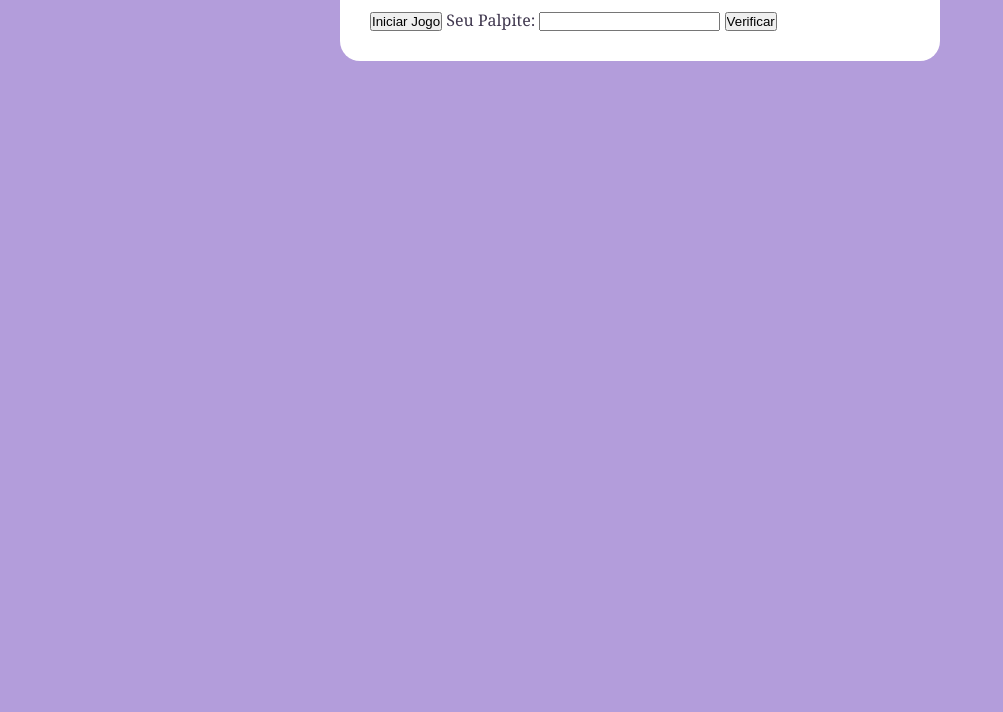
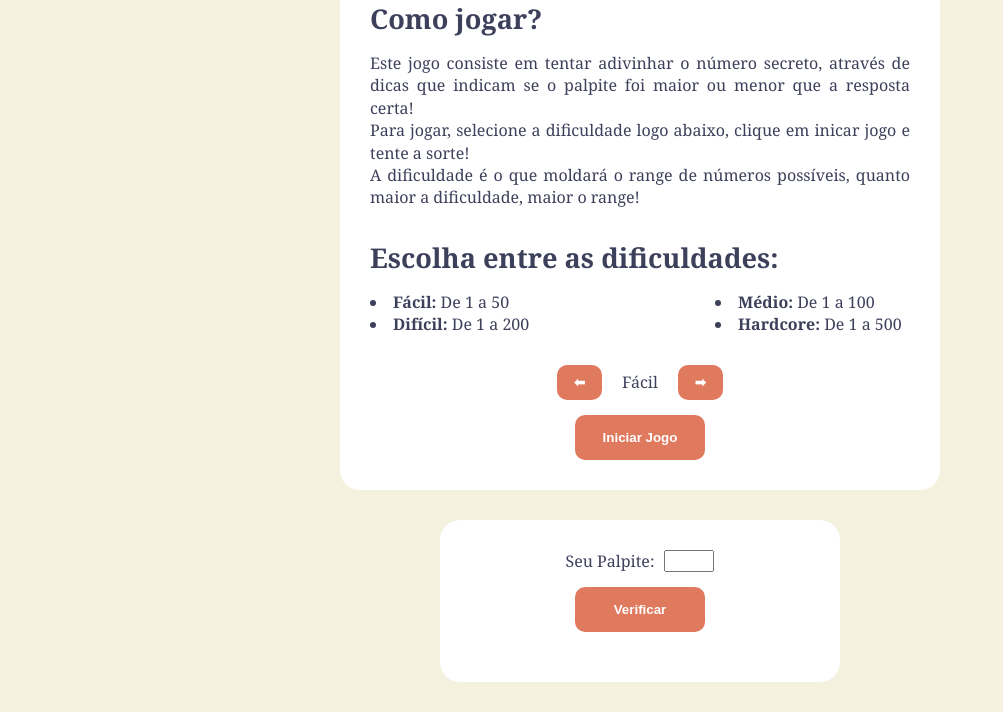
Before and after one commit to brighente/curso-js-remake, a plain HTML site: page Free/index.html in a window 1280 px wide. Shown: the part 119-831 px from the top of the page, without its empty margins (0-1003 px from the left). Before the commit the page ends 800 px from the top, so only its background shows below. Drawn offline with Linux system fonts and the light colour scheme.

Commit message:
Finalizei meu jogo de numeros

```diff
--- a/Free/index.html
+++ b/Free/index.html
@@ -8,25 +8,53 @@
 </head>
 <body>
     <h1>Adivinhe o Número</h1>
+    <section class="container">
+        <h2>Como jogar?</h2>
 
-    <section id="intro-container">
-        <h2>Como jogar?</h2>
-        <p>
-            <!-- Este jogo consiste em tentar adivinhar o número secreto, através de dicas que indicam se o palpite foi maior ou menor que a resposta certa! -->
-             Escolha entre as dificuldades:
-        </p>
+        <section class="intro-text">
+            <p>
+                Este jogo consiste em tentar adivinhar o número secreto, através de dicas que indicam se o palpite foi maior ou menor que a resposta certa!
+            </p>
+            <p>
+                Para jogar, selecione a dificuldade logo abaixo, clique em inicar jogo e tente a sorte!
+                <br>
+                A dificuldade é o que moldará o range de números possíveis, quanto maior a dificuldade, maior o range!
+            </p>
+        </section>
+
+        <section class="dificuldades-list">
+            <h2>Escolha entre as dificuldades:</h2>
+            <ul>
+                <li><b>Fácil:</b> De 1 a 50</li>
+                <li><b>Médio:</b> De 1 a 100</li>
+                <li><b>Difícil:</b> De 1 a 200</li>
+                <li><b>Hardcore:</b> De 1 a 500</li>
+            </ul>
+        </section>
+
+        <section class="seletor-dificuldades">
+            <button class="carrossel-button" onclick="escolherDificuldade(-1)">⬅</button>
+            <div><p id="dificuldade">Fácil</p></div>
+            <button class="carrossel-button" onclick="escolherDificuldade(1)">➡</button>
+        </section>
+
+        <section class="center-botao">
+            <input type="button" value="Iniciar Jogo" onclick="iniciar()" class="action-button">
+        </section>
+
     </section>
 
-    <section id="game-container">
-        <input type="button" value="Iniciar Jogo" onclick="iniciar()">
-        <label for="number">Seu Palpite: </label>
-        <input type="number" name="number" id="number">
+    <section class="palpites-container">
 
-        <input type="button" value="Verificar" onclick="verificar()">
+        <section class="palpites-content">
+            <label for="number">Seu Palpite: </label>
+            <input type="number" name="number" id="number" class="input-number">
+        </section>
 
-        <div id="infos">
+        <section class="center-botao">
+            <input type="button" value="Verificar" onclick="verificar()" class="action-button">
+        </section>
 
-        </div>
         <div id="res">
 
         </div>
--- a/Free/script.js
+++ b/Free/script.js
@@ -1,30 +1,60 @@
-let num = document.querySelector('input#number')
-let palpites = []
-let res = document.getElementById('res')
-let numSecreto;
+let num = document.querySelector('input#number');
+let res = document.getElementById('res');
+let palpites = [];
+let numSecreto = 0;
+let tentativas = 0;
 
-function iniciar(){
-    numSecreto = Math.floor(Math.random() * 50) + 1
+let indiceDificuldade = [50, 100, 200, 500];
+let vetDificuldades = ["Fácil", "Médio", "Difícil", "Hardcore"];
+let indexAtual = 0;
+let dificuldade = document.getElementById('dificuldade');
+
+
+function escolherDificuldade(direcao){
+    indexAtual += direcao;
+    if(indexAtual < 0){
+        indexAtual = vetDificuldades.length - 1;
+    }
+    if(indexAtual >= vetDificuldades.length){
+        indexAtual = 0;
+    }
+
+    dificuldade.innerText = vetDificuldades[indexAtual];
+
 }
 
 
+
+function iniciar(){
+    numSecreto = Math.floor(Math.random() * indiceDificuldade[indexAtual]) + 1;
+    palpites = [];
+    res.innerHTML = `Jogo <strong>Iniciado!</strong> Arrisque um palpite!`
+}
+
 function verificar(){
     let number = Number(num.value)
-    if(number < 0 || number > 100 || palpites.indexOf(number) != -1){
+    if(numSecreto == 0){
+        res.innerHTML = `<strong>[ERRO]</strong> Inicie o Jogo antes de palpitar um valor!`
+
+    } else if(number <= 0 || number > indiceDificuldade[indexAtual]){
         res.innerHTML = `Palpite<strong> INVÁLIDO!!</strong> Número fora do range estipulado!`
+    } else if(palpites.indexOf(number) != -1){
+        res.innerHTML = `Número <strong>REPETIDO!</strong> Tente novamente.`
+
+
     } else {
-        palpites.push(Number(number))
-        num.value = ''
-        num.focus()
-        for(let pos in palpites){
-            if(palpites[pos] > numSecreto){
-                res.innerHTML = `Palpite<strong> MAIOR </strong>que o número secreto!`
-            } else if(palpites[pos] < numSecreto){
-                res.innerHTML = `Palpite<strong> MENOR </strong>que o número secreto!`
-            } else {
-                res.innerHTML = `<strong>PARABÉNS!!</strong> Você descobriu o número secreto!`
-                res.innerHTML += `Para jogar novamente, clique no botão <strong>INICIAR JOGO</strong>!`
-            }
+        palpites.push(Number(number));
+        num.value = '';
+        num.focus();
+        tentativas++;
+
+        if(number > numSecreto){
+            res.innerHTML = `Palpite<strong> MAIOR </strong>que o número secreto!`
+        } else if(number < numSecreto){
+            res.innerHTML = `Palpite<strong> MENOR </strong>que o número secreto!`
+        } else {
+            res.innerHTML = `<p><strong>PARABÉNS!!</strong> Você descobriu o número secreto em <strong>${tentativas} tentativas!</strong> </p>`
+            res.innerHTML += `<p>Para jogar novamente, clique no botão <strong>INICIAR JOGO</strong>!</p>`
         }
     }
 
--- a/Free/style.css
+++ b/Free/style.css
@@ -4,18 +4,139 @@
     box-sizing: border-box;
 }
 
-/* #6EC6CA */
+/* Maneira de remover os spinners (Setinhas dentro do campo input) */
+
+input[type=number] {
+    -moz-appearance: textfield;
+}
+input[type=number]::-webkit-inner-spin-button,
+input[type=number]::-webkit-outer-spin-button {
+    -webkit-appearance: none;
+    margin: 0;
+}
+
+
+
 
 body{
-    background-color: #B39DDB;
-    color: #40384f;
+    background-color: #f4f1de;
+    color: #3d405b;
     font-family: Georgia, 'Times New Roman', Times, serif;
+    margin: auto;
 }
 
-#game-container{
-    background-color: white;
+h1{
+    text-align: center;
+    font-size: 2.7em;
+    padding: 15px;
+}
+
+/* Primeiro container do Site */
+
+.container{
     width: 600px;
-    border-radius: 20px;
     padding: 30px;
     margin: auto;
+    border-radius: 20px;
+    background-color: white;
+    margin-bottom: 30px;
+    list-style-position: inside;
 }
+
+.container h2{
+    padding-bottom: 15px;
+    font-size: 1.7em;
+}
+
+.intro-text{
+    background-color: white;
+    margin: auto;
+    text-align: justify;
+    margin-bottom: 30px;
+    line-height: 1.4;
+}
+
+.dificuldades-list{
+    margin-bottom: 30px;
+}
+
+.dificuldades-list ul{
+    display: grid;
+    grid-template-columns: repeat(2, 1fr);
+    column-gap: 150px;
+}
+
+.seletor-dificuldades{
+    margin: auto;
+    display: flex;
+    justify-content: center;
+    column-gap: 20px;
+}
+
+.seletor-dificuldades div{
+    display: flex;
+    align-items: center;
+}
+
+.center-botao{
+    margin-top: 15px;
+    display: flex;
+    align-items: center;
+    justify-content: center;
+}
+
+.action-button{
+    width: 130px;
+    height: 45px;
+    cursor: pointer;
+    font-weight: bold;
+    color: white;
+    background-color: #e07a5f;
+    border-radius: 10px;
+    border: none;
+}
+
+.carrossel-button{
+    width: 45px;
+    height: 35px;
+    cursor: pointer;
+    font-weight: bold;
+    color: white;
+    background-color: #e07a5f;
+    border-radius: 10px;
+    border: none;
+}
+
+/* Container de Palpites do Site */
+
+.palpites-container{
+    width: 400px;
+    margin: auto;
+    background-color: white;
+    padding: 30px;
+    border-radius: 20px;
+    margin-bottom: 30px;
+}
+
+.palpites-content{
+    display: flex;
+    justify-content: center;
+    column-gap: 10px;
+}
+
+.input-number{
+    width: 50px;
+}
+
+#res{
+    margin-top: 20px;
+    text-align: center;
+}
+
+#res > p{
+    margin-top: 10px;
+}
+
+strong{
+    color: #81b29a;
+}
```
